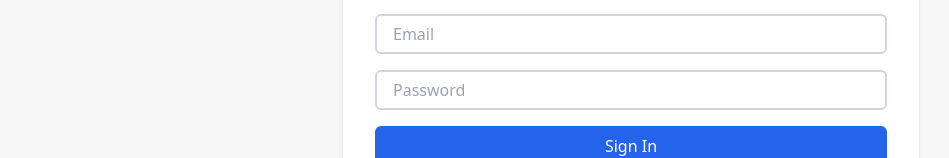
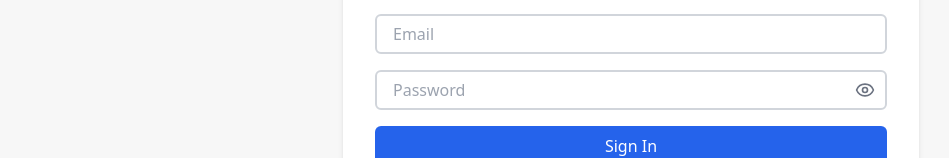
Before and after one commit to Namibra-Devs/parkteletech-storage, a React (Vite) app: page /login in a window 1280 px wide. Shown: the part 186-344 px from the top of the page, without its empty margins (9-958 px from the left). Built offline with nearby package versions, Linux system fonts and the light colour scheme.

Commit message:
Refactor SignInPage component to add password visibility toggle

```diff
--- a/src/pages/SignInPage.tsx
+++ b/src/pages/SignInPage.tsx
@@ -1,6 +1,7 @@
 import { useState } from "react";
 import { useNavigate } from "react-router-dom";
 import { ToastContainer, toast } from "react-toastify";
+import { Eye, EyeOff } from "lucide-react";
 import "react-toastify/dist/ReactToastify.css";
 import {
   ACCESS_TOKEN_KEY,
@@ -30,6 +31,8 @@ const SignInPage = () => {
     password: "",
   });
   const [loading, setLoading] = useState(false);
+  const [showPassword, setShowPassword] = useState(false);
+
   const setTokensWithExpiration = (
     accessToken: string,
     refreshToken: string,
@@ -139,6 +142,10 @@ const SignInPage = () => {
     }
   };
 
+  const togglePasswordVisibility = () => {
+    setShowPassword(!showPassword);
+  };
+
   return (
     <div className="bg-[#F7F7F7] min-h-screen">
       <ToastContainer position="top-center" />
@@ -170,16 +177,29 @@ const SignInPage = () => {
                 disabled={loading}
               />
 
+              <div className="relative">
                 <input
-                type="password"
+                  type={showPassword ? "text" : "password"}
                   name="password"
                   placeholder="Password"
-                className="border-2 border-gray-300 h-10 rounded-md px-4 focus:border-blue-500 focus:outline-none"
+                  className="border-2 border-gray-300 h-10 rounded-md px-4 w-full focus:border-blue-500 focus:outline-none pr-12"
                   value={formData.password}
                   onChange={handleInputChange}
                   required
                   disabled={loading}
                 />
+                <button
+                  type="button"
+                  onClick={togglePasswordVisibility}
+                  className="absolute right-3 top-1/2 -translate-y-1/2 text-gray-500 hover:text-gray-700"
+                >
+                  {showPassword ? (
+                    <EyeOff size={20} className="text-gray-500" />
+                  ) : (
+                    <Eye size={20} className="text-gray-500" />
+                  )}
+                </button>
+              </div>
 
               <button
                 type="submit"
```
Lines whose indentation alone changed are shown as unchanged.
